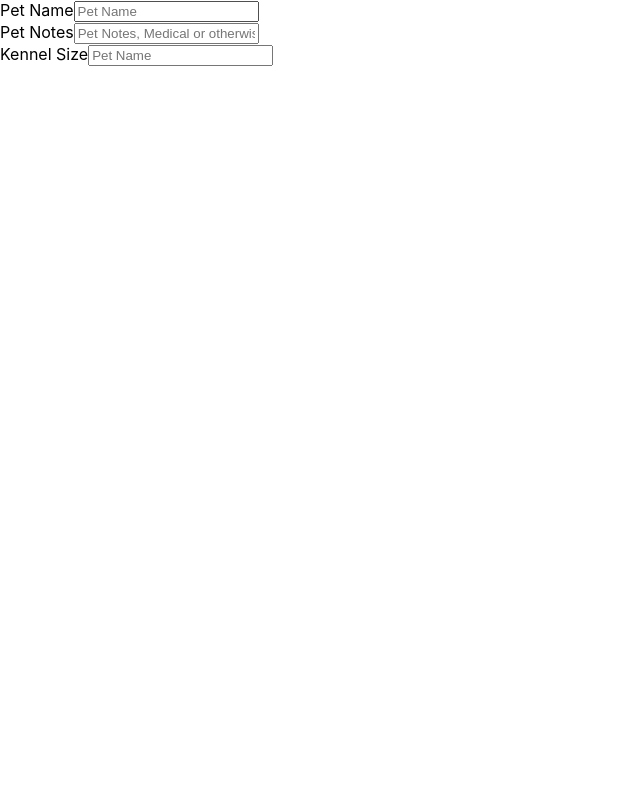
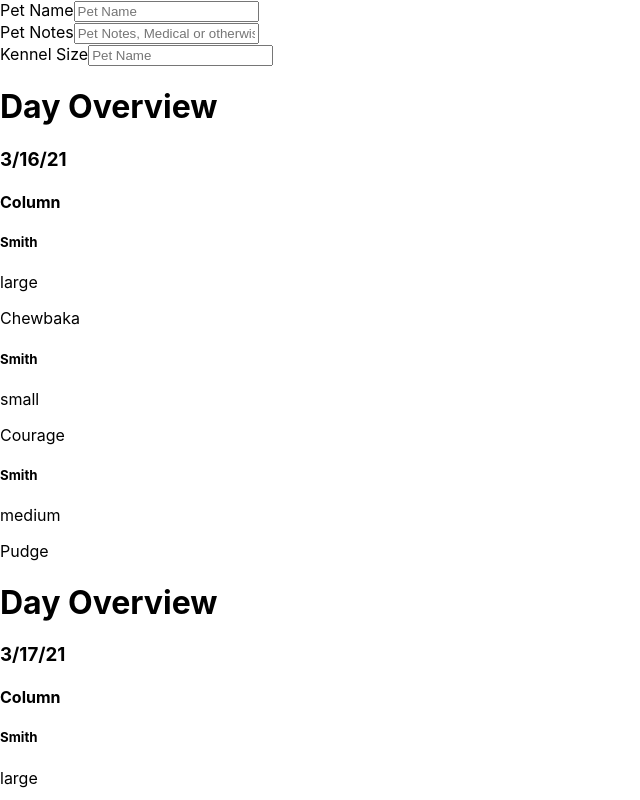
Before and after one commit to super-Colin/super-boarding, a React (Create React App) app: page / in a window 1280 px wide. Shown: the top 800 px of the page, without its empty margins (0-640 px from the left). Built offline with nearby package versions, Linux system fonts and the light colour scheme.

Commit message:
got some basic data passing working

```diff
--- a/src/App.js
+++ b/src/App.js
@@ -1,11 +1,124 @@
 import AddPetStay from "./components/AddPetStay";
+import DaysOverview from './components/DaysOverview/DaysOverview';
+// const days = [
+//     { id: 1, animal: "Dog" },
+//     { id: 2, animal: "Bird" },
+//     { id: 3, animal: "Cat" },
+//     { id: 4, animal: "Mouse" },
+//     { id: 5, animal: "Horse" }
+// ]
+
+const totalSmallKennels = 6;
+const totalMediumKennels = 6;
+const totalLargeKennels = 6;
+
+
+
 
 function App() {
+
+
+  const dates = [
+    {"id": 1,
+    "date":"3/16/21",
+    "smallAvailable":true,
+    "mediumAvailable":true,
+    "largeAvailable":true,
+    "stays":[
+      {
+        "id":1,
+        "groupName": "Smith",
+        "dogName": "Chewbaka",
+        "kennelSize": "large",
+        "notes":"blah blah"
+      },
+      {
+        "id":2,
+        "groupName": "Smith",
+        "dogName": "Courage",
+        "kennelSize": "small",
+        "notes":"blah b"
+      },
+      {
+        "id":3,
+        "groupName": "Smith",
+        "dogName": "Pudge",
+        "kennelSize": "medium",
+        "notes":"blah blah"
+      }
+    ]
+  },
+    {"id": 2,
+    "date":"3/17/21",
+    "smallAvailable":true,
+    "mediumAvailable":true,
+    "largeAvailable":true,
+    "stays":[
+      {
+        "id":1,
+        "groupName": "Smith",
+        "dogName": "Chewbaka",
+        "kennelSize": "large",
+        "notes":"blah blah"
+      },
+      {
+        "id":2,
+        "groupName": "Smith",
+        "dogName": "Courage",
+        "kennelSize": "small",
+        "notes":"blah blah"
+      },
+      {
+        "id":3,
+        "groupName": "Smith",
+        "dogName": "Pudge",
+        "kennelSize": "medium",
+        "notes":"blah blah"
+      }
+    ]
+  },
+    {"id": 3,
+    "date":"3/18/21",
+    "smallAvailable":true,
+    "mediumAvailable":true,
+    "largeAvailable":true,
+    "stays":[
+      {
+        "id":1,
+        "groupName": "Smith",
+        "dogName": "Chewbaka",
+        "kennelSize": "large",
+        "notes":"blah blah"
+      },
+      {
+        "id":2,
+        "groupName": "Smith",
+        "dogName": "Courage",
+        "kennelSize": "small",
+        "notes":"blah blah"
+      },
+      {
+        "id":3,
+        "groupName": "Smith",
+        "dogName": "Pudge",
+        "kennelSize": "medium",
+        "notes":"blah blah"
+      }
+    ]
+  },
+
+]
+
+
   return (
     <div className="App">
       <AddPetStay />
+      {console.log('top level dates:', dates)}
+      <DaysOverview dates={dates} />
     </div>
   );
+
+
 }
 
 export default App;
--- a/src/components/AddPetStay.js
+++ b/src/components/AddPetStay.js
@@ -11,17 +11,17 @@
         <form id="addStay-form" className="addStay_container" onSubmit="some">
 
             <div>
-                <label for="addStay-petName">Pet Name</label>
+                <label>Pet Name</label>
                 <input id="addStay-petName" name="addStay-petName" type="text" placeholder="Pet Name" />
             </div>
 
             <div>
-                <label for="addStay-petNotes">Pet Notes</label>
+                <label>Pet Notes</label>
                 <input id="addStay-petNotes" name="addStay-petNotes" type="textarea" placeholder="Pet Notes, Medical or otherwise" />
             </div>
 
             <div>
-                <label for="addStay-kennelSize">Kennel Size</label>
+                <label>Kennel Size</label>
                 <input id="addStay-kennelSize" name="addStay-kennelSize" type="text" placeholder="Pet Name" />
             </div>
 
--- /dev/null
+++ b/src/components/DaysOverview/DayColumn.js
@@ -0,0 +1,21 @@
+import DaySingleKennel from "./DaySingleKennel";
+
+const DayColumn = ({stays}) => {
+console.log('DayColumn is receiving:', stays);
+
+    return (
+        <div className="dayColumn">
+            <h4>Column</h4>
+            {stays.map((stay) =>
+            <div key={stay.id}>
+                <DaySingleKennel  kennel={stay} />
+            </div>
+            )}
+        </div>
+    )
+
+
+
+}
+
+export default DayColumn
--- /dev/null
+++ b/src/components/DaysOverview/DaySingleKennel.js
@@ -0,0 +1,12 @@
+
+const DaySingleKennel = ({kennel}) => {
+    return (
+        <div className="daySingleKennel">
+            <h5>{kennel.groupName}</h5>
+            <p>{kennel.kennelSize}</p>
+            <p>{kennel.dogName}</p>
+        </div>
+    )
+}
+
+export default DaySingleKennel
--- /dev/null
+++ b/src/components/DaysOverview/DaysOverview.js
@@ -0,0 +1,24 @@
+import DayColumn from './DayColumn';
+
+
+const DaysOverview = ({dates}) => { // Notice that we are destructuring the input object
+
+    console.log('DayOverview is receiving:', dates);
+    console.log('DayOverview is receiving:', typeof(dates));
+    console.log('--------------------------------------');
+
+    return (
+        <div>
+            {dates.map((date)=>
+                <div key={date.id}>
+                    <h1>Day Overview</h1>
+                    <h3>{date.date}</h3>
+                    <DayColumn stays={date.stays} />
+                </div>
+            )}
+            {/* <DayColumn days={days} /> */}
+        </div>
+    )
+}
+
+export default DaysOverview
```
Also changed, not shown: src/components/DaysOverview/DaysOverview copy.js (added, +27 -0 lines), src/components/DayColumn.js (deleted), src/components/DaysDisplay.js (deleted).
